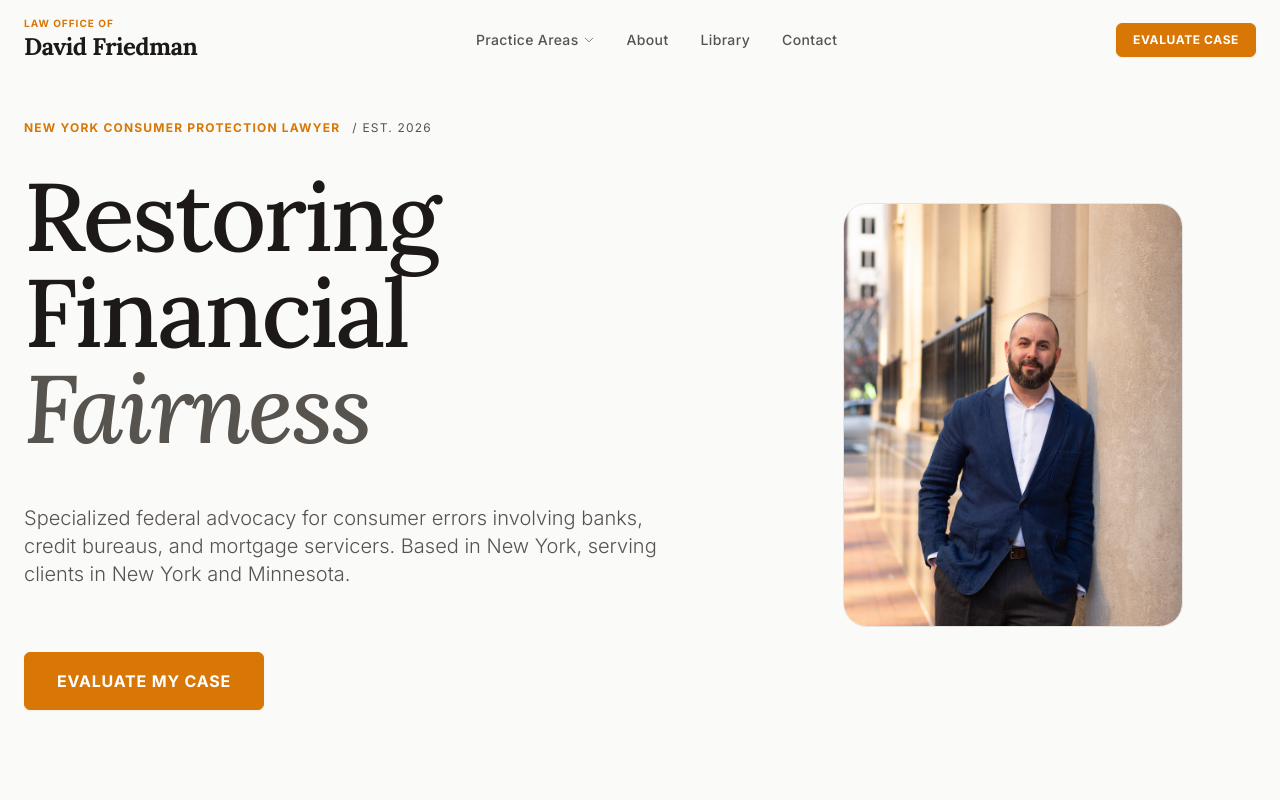
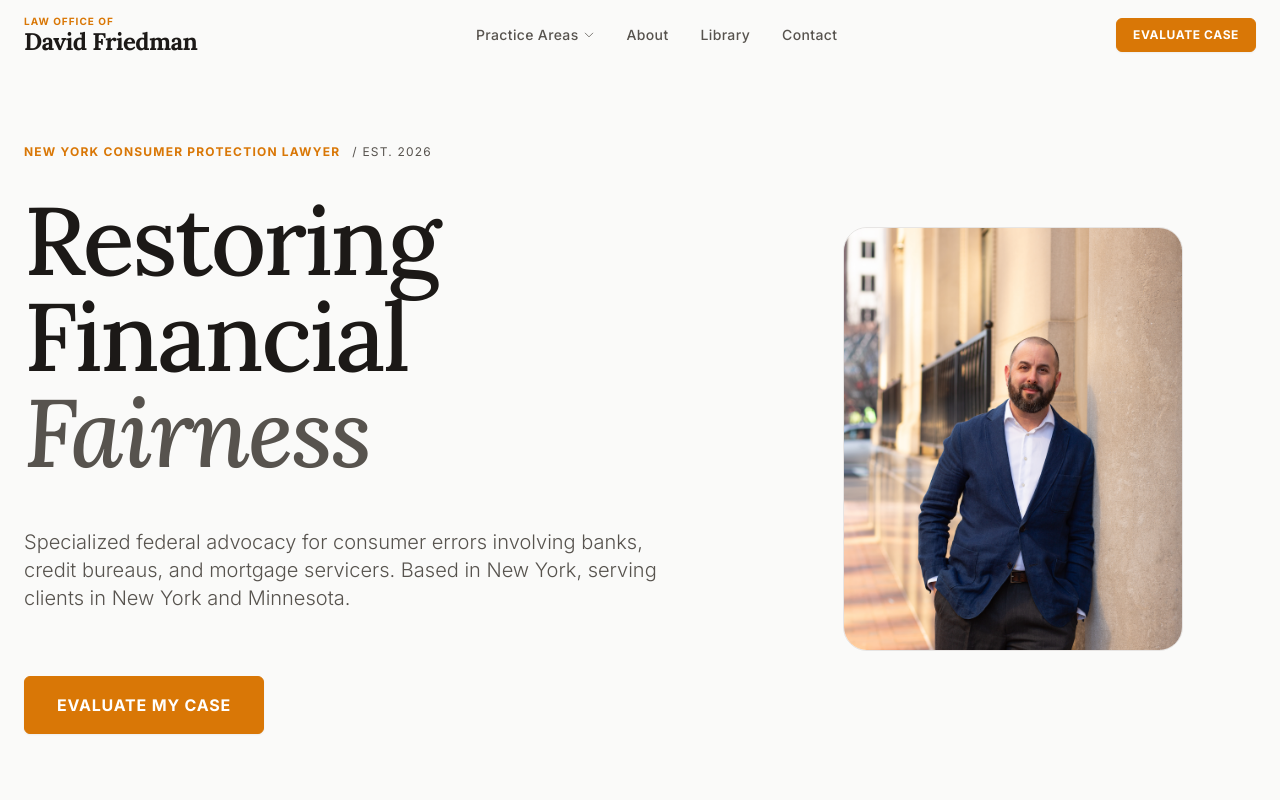
Before and after one commit to dfriedmanlaw/dfriedmanlaw.github.io, a React (Vite) app: page / in a window 1280 px wide. Shown: the top 800 px of the page. Built offline with nearby package versions, Linux system fonts and the light colour scheme.

Commit message:
Persistence is a virtue

```diff
--- a/App.tsx
+++ b/App.tsx
@@ -25,7 +25,7 @@ const MainLayout = () => {
 function App() {
   return (
     <Router>
-        <div className="min-h-screen bg-tech-bg text-tech-text font-sans selection:bg-tech-primary selection:text-white flex flex-col pt-[72px]">
+        <div className="min-h-screen bg-tech-bg text-tech-text font-sans selection:bg-tech-primary selection:text-white flex flex-col pt-24">
             <Routes>
                 {/* Main Site Layout */}
                 <Route element={<MainLayout />}>
--- a/components/Navbar.tsx
+++ b/components/Navbar.tsx
@@ -64,18 +64,17 @@ const Navbar: React.FC = () => {
   };
 
   return (
+    <>
     <header
-      className={`fixed top-0 left-0 right-0 z-50 transition-all duration-300 border-b ${styles.bg} py-4`}
+      className={`fixed top-0 left-0 right-0 z-[110] transition-all duration-300 border-b ${styles.bg} py-4`}
     >
-      <div className="max-w-[1440px] mx-auto px-6 flex items-center justify-between relative z-50">
+      <div className="max-w-[1440px] mx-auto px-6 flex items-center justify-between relative z-[70]">
         {/* Logo Area */}
-        <Link to="/" className="flex flex-col group cursor-pointer">
-            <div className="flex items-center gap-2">
-                <span className={`font-sans text-[10px] ${styles.primary} uppercase tracking-widest font-bold`}>
+        <Link to="/" className="flex flex-col group cursor-pointer relative z-[70]">
+            <span className={`font-sans text-[10px] ${styles.primary} uppercase tracking-widest font-bold leading-none mb-1`}>
                 Law Office of
             </span>
-            </div>
-            <h1 className={`text-2xl font-serif font-bold tracking-tight ${styles.textMain}`}>
+            <h1 className={`text-2xl font-serif font-bold tracking-tight ${styles.textMain} leading-none`}>
                 David Friedman
             </h1>
         </Link>
@@ -148,7 +147,7 @@ const Navbar: React.FC = () => {
 
         {/* Mobile Menu Icon */}
         <button
-            className={`md:hidden ${styles.textMain} p-2 hover:bg-black/5 rounded-md z-50 relative`}
+            className={`md:hidden ${styles.textMain} p-2 hover:bg-black/5 rounded-md z-[70] relative`}
             onClick={() => setIsMobileMenuOpen(!isMobileMenuOpen)}
             aria-label="Toggle menu"
         >
@@ -162,10 +161,12 @@ const Navbar: React.FC = () => {
                 </svg>
             )}
         </button>
+      </div>
+    </header>
 
     {/* Mobile Menu Overlay */}
     {isMobileMenuOpen && (
-            <div className="fixed inset-0 bg-white z-40 pt-24 px-6 md:hidden overflow-y-auto flex flex-col">
+        <div className="fixed inset-0 bg-white z-[100] pt-32 px-6 md:hidden overflow-y-auto flex flex-col">
             <nav className="flex flex-col space-y-6 pb-12">
                 {NAV_ITEMS.map((item) => (
                     <div key={item.label} className="border-b border-tech-border pb-4">
@@ -210,8 +211,7 @@ const Navbar: React.FC = () => {
             </nav>
         </div>
     )}
-      </div>
-    </header>
+</>
 );
 };
 
```
Lines whose indentation alone changed are shown as unchanged.
